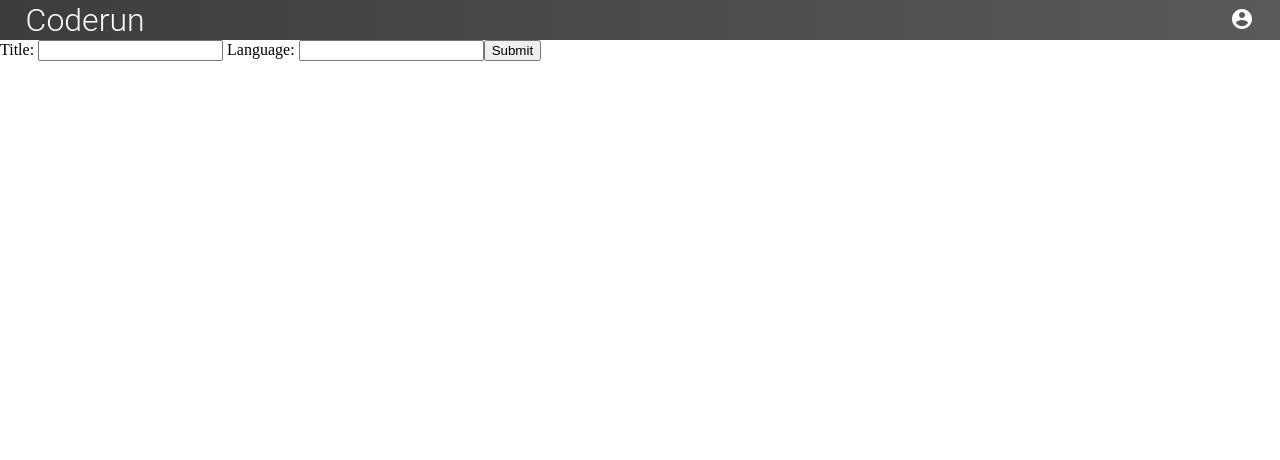
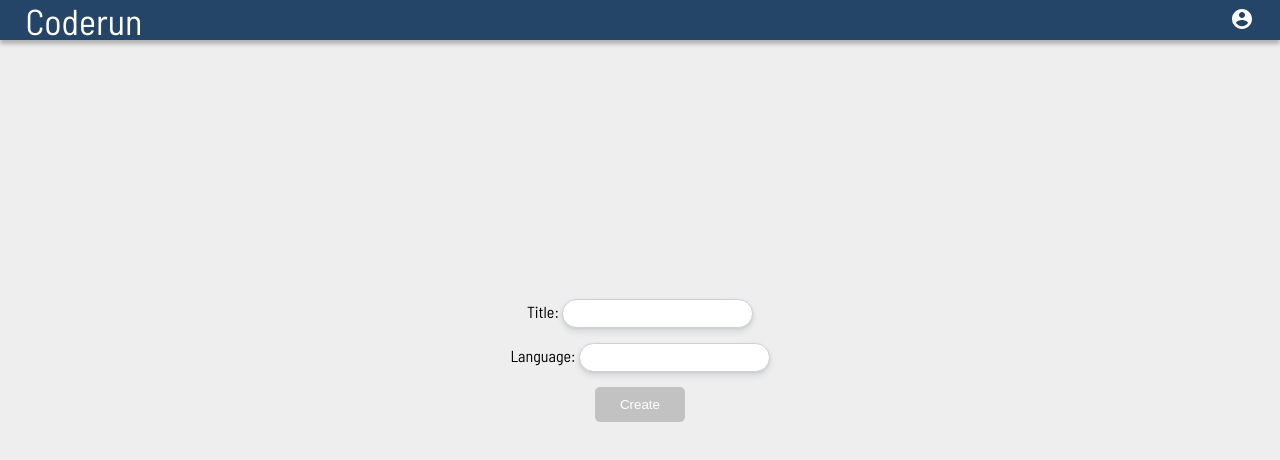
Before and after one commit to tylercchase/docker-code-service, an Angular app in the folder coderun-web/: page /new in a window 1280 px wide. Shown: the top 460 px of the page. Built offline with nearby package versions, Linux system fonts and the light colour scheme.

Commit message:
New code styling

```diff
--- a/coderun-web/src/app/banner/banner.component.scss
+++ b/coderun-web/src/app/banner/banner.component.scss
@@ -4,20 +4,23 @@
     width:100%;
     height: 5vh;
     font-weight: 300;
-    background: linear-gradient(90deg, #3D3D3D 0%, #5A5A5A 100%);
+    background: #244468;
+    box-shadow: 0px 4px 4px rgba(0, 0, 0, 0.25);
     .banner-text {
         a {
             text-decoration: none;
             color: #FEFEFE;
         }
-        margin-top:auto;
-        margin-bottom: auto;
+        font-family: Barlow Semi Condensed;
+        font-style: normal;
+        font-weight: normal;
+        font-size: 36px;
+        line-height: 43px;
+        display: flex;
+        align-items: center;
+
+        color: #FFFFFF;
         margin-left: 2vw;
-        font-family:'Roboto', sans-serif;
-        font-style: normal;
-        font-weight: light;
-        font-size: 32px;
-        line-height: 32px;
     }
     .banner-button{
         margin-right: 20px;
@@ -36,7 +39,4 @@
 .menu {
     display: flex;
     align-items: center;
-    span {
-        color: white;
-    }
 }
--- a/coderun-web/src/app/dashboard/dashboard.component.html
+++ b/coderun-web/src/app/dashboard/dashboard.component.html
@@ -1,9 +1,9 @@
-<button [routerLink]="'/new'">Create</button>
+<button [routerLink]="'/new'" class="new" title="New"><img src="../../assets/add.svg"></button>
 <hr>
 <div *ngFor="let block of codeBlocks;">
     <div>
         Title: {{block.title}}
-        <button [routerLink]="['/edit',block._id]">Edit</button>
+        <button [routerLink]="['/edit',block._id]" >Edit</button>
     </div>
     <hr>
 </div>
--- a/coderun-web/src/app/dashboard/dashboard.component.scss
+++ b/coderun-web/src/app/dashboard/dashboard.component.scss
@@ -0,0 +1,13 @@
+.new {
+    img {
+        width: 40px;
+        height: 40px;
+    }
+    border-radius: 50px;
+    border: none;
+    font-size: 36px;
+    position: absolute;
+    top: 90%;
+    left: 90%;
+    cursor: pointer;
+}
--- a/coderun-web/src/app/login/login.component.scss
+++ b/coderun-web/src/app/login/login.component.scss
@@ -23,9 +23,6 @@
     justify-content: center;
     width: 18.177083333333332vw;
     height: 37.1031746031746vh;
-//     width: 349px;
-// height: 374px;
-    background: #EFEEEE;
     box-shadow: 20px 20px 60px #CBCACA, -20px -20px 60px #FFFFFF;
     border-radius: 50px;
     .title {
--- a/coderun-web/src/app/new-code/new-code.component.html
+++ b/coderun-web/src/app/new-code/new-code.component.html
@@ -7,5 +7,5 @@
         Language:
         <input type="text" formControlName="language">
     </label>
-    <button type="submit" [disabled]="!codeForm.valid">Submit</button>
+    <button type="submit" [disabled]="!codeForm.valid">Create</button>
 </form>
--- a/coderun-web/src/app/new-code/new-code.component.scss
+++ b/coderun-web/src/app/new-code/new-code.component.scss
@@ -0,0 +1,32 @@
+form {
+    margin: auto;
+    width: 30%;
+    height: 80vh;
+    display: flex;
+    flex-direction: column;
+    align-items: center;
+    justify-content: center;
+    font-family: 'Barlow Semi Condensed';
+}
+input {
+    margin-bottom: 15px;
+    height: 25px;
+    color: black;
+    background: white;
+    border: 1px solid #CBD2D9 ;
+    border-radius: 20px;
+    padding-left: 10px;
+    outline: none;
+    box-shadow: 0px 4px 6px rgba(15, 32, 66, 0.0997509), 0px 1px 3px rgba(0, 0, 0, 0.0729733);
+}
+button {
+    height: 35px;
+    width: 90px;
+    border-radius: 5px;
+    background: #C2C2C2;
+    color: white;
+    border: none;
+}
+button:enabled {
+    background: #52606D;
+}
--- a/coderun-web/src/app/new-code/new-code.component.ts
+++ b/coderun-web/src/app/new-code/new-code.component.ts
@@ -1,6 +1,6 @@
 import { Component, OnInit } from '@angular/core';
 import { HttpClient } from '@angular/common/http';
-import { FormGroup, FormControl } from '@angular/forms';
+import { FormGroup, FormControl, Validators } from '@angular/forms';
 import { Router } from '@angular/router';
 
 @Component({
@@ -10,8 +10,8 @@
 })
 export class NewCodeComponent implements OnInit {
   codeForm = new FormGroup({
-    title: new FormControl(''),
-    language: new FormControl('')
+    title: new FormControl('',[Validators.required]),
+    language: new FormControl('',[Validators.required])
   });
   constructor(private http: HttpClient,
     private router: Router) { }
--- a/coderun-web/src/styles.scss
+++ b/coderun-web/src/styles.scss
@@ -2,4 +2,6 @@
 @import url('https://fonts.googleapis.com/css2?family=Barlow+Semi+Condensed:ital,wght@0,100;0,200;0,300;0,400;0,500;0,600;0,700;0,800;0,900;1,100;1,200;1,300;1,400;1,500;1,600;1,700;1,800;1,900&display=swap');
 body {
     margin: 0px;
+    background: #EFEEEE;
+
 }
```
Also changed, not shown: coderun-web/src/assets/add.svg (added).
